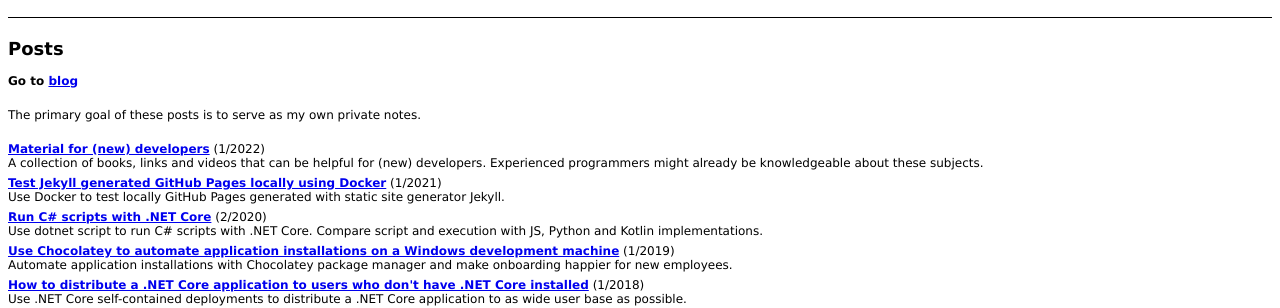
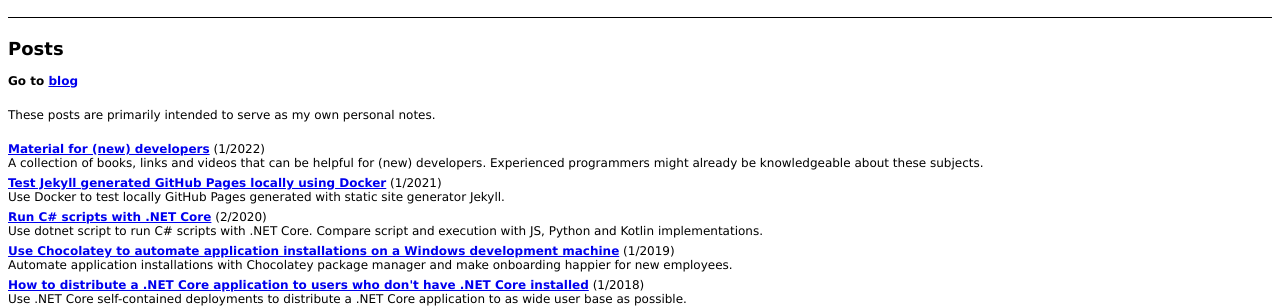
Before and after one commit to ttu/ttu.github.io, a Jekyll site: the page index.html, which Jekyll copies as it is, in a window 1280 px wide and 900 px high. Shown: the part 265-573 px from the top of the window. Built offline with Jekyll 4.4.1, drawn with Linux system fonts in a browser that asks for light colours.

Commit message:
Update blog note text

```diff
--- a/blog.html
+++ b/blog.html
@@ -3,6 +3,8 @@ layout: default
 ---
 
 <div class="posts">
+  <div>These posts are primarily intended to serve as my own personal notes.</div>
+
   {% for post in site.posts %}
     <article class="post">
 
--- a/index.html
+++ b/index.html
@@ -81,7 +81,7 @@
 		<br/>
 
 		<div class="ownDev">
-			The primary goal of these posts is to serve as my own private notes.
+			These posts are primarily intended to serve as my own personal notes.
 		</div>
 		<br/>
 
```
